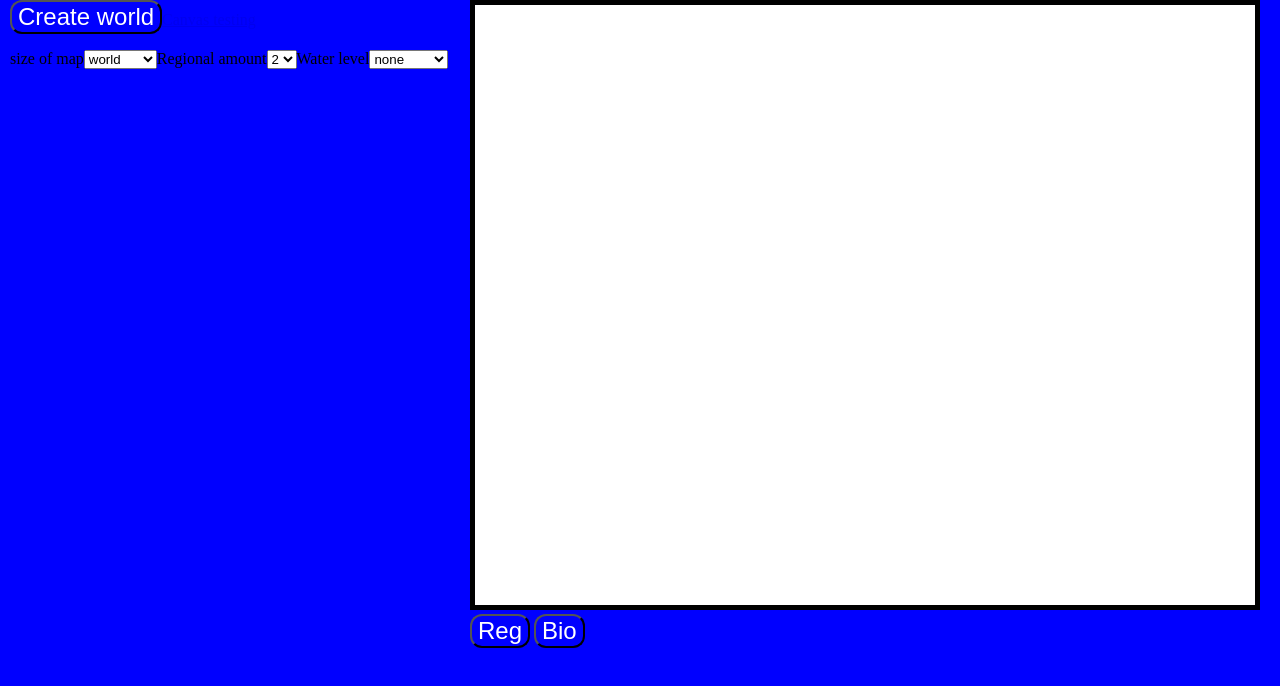
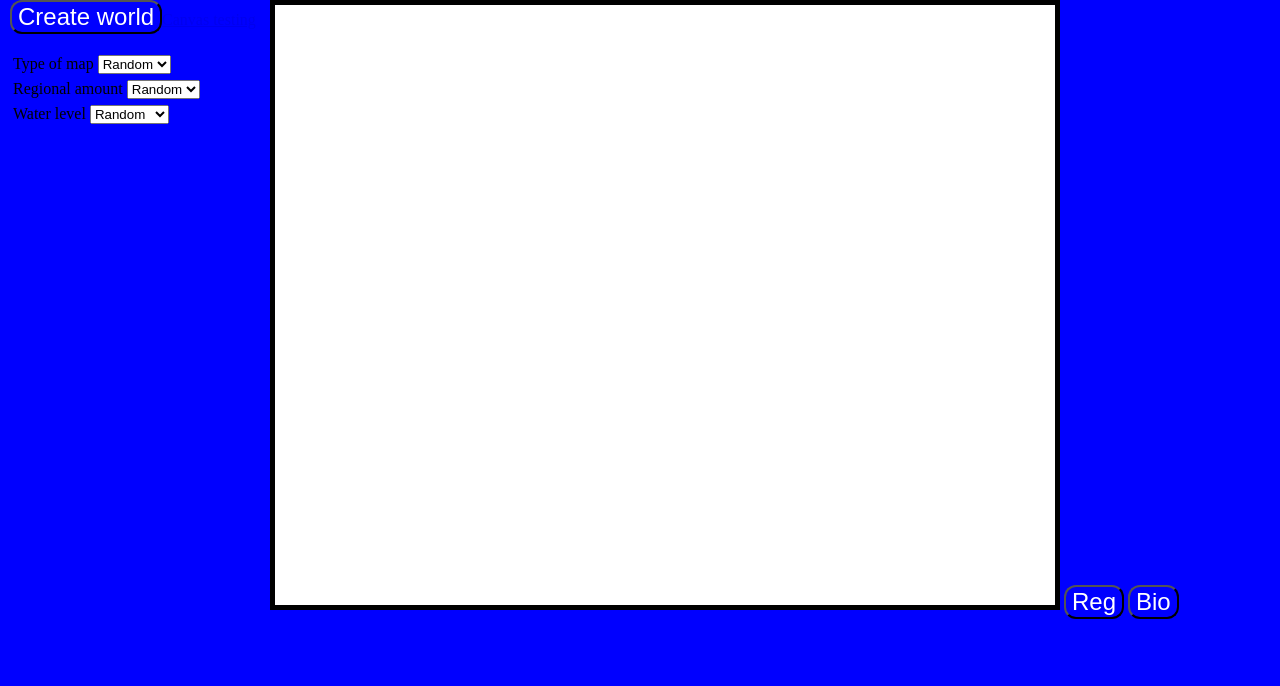
Before and after one commit to jcaufield/CS476MapGenerator, a website built with webpack: page index.html in a window 1280 px wide. Built offline with nearby package versions, Linux system fonts and the light colour scheme.

Commit message:
adjusting the html page

```diff
--- a/index.html
+++ b/index.html
@@ -17,16 +17,22 @@
         </tr>
 
         <tr>
-            <label for="size">size of map</label>
-            <select id="size" name="size">
+            <td>
+                <label for="type">Type of map</label>
+                <select id="type" name="type">
+                    <option value="random">Random</option>
                     <option value="world">world</option>
                     <option value="country">country</option>
                     <option value="kingdom">kingdom</option>
                 </select>
+            </td>
         </tr>
+        <tr></tr>
         <tr>
+            <td>
                 <label for="Regional">Regional amount</label>
                 <select id="Regional" name="Regional">
+                    <option value="random">Random</option>
                     <option value="2">2</option>
                     <option value="3">3</option>
                     <option value="4">4</option>
@@ -34,15 +40,20 @@
                     <option value="6">6</option>
 
                 </select>
+            </td>
         </tr>
+        <tr></tr>
         <tr>
+            <td>
                 <label for="Water">Water level</label>
                 <select id="water" name="water">
+                    <option value="random">Random</option>
                     <option value="none">none</option>
                     <option value="alittle">a little</option>
                     <option value="moderate">moderate</option>
                     <option value="alot">a lot</option>
                 </select>
+            </td>
         </tr>
     </table>
 
--- a/project.css
+++ b/project.css
@@ -20,14 +20,15 @@ body {
 }
 div {
     float:left;
-    width: 23%;
+    width: 20%;
     height: 600px;
     padding: 0 10px;
 }
 
 #WorldImage {
     background-color: blue;
-    width: 800px;
+    width: 1000px;
+    height: 800px;
     bottom: 0;
     top: 0;
     right: 0;
```
Lines whose indentation alone changed are shown as unchanged.
